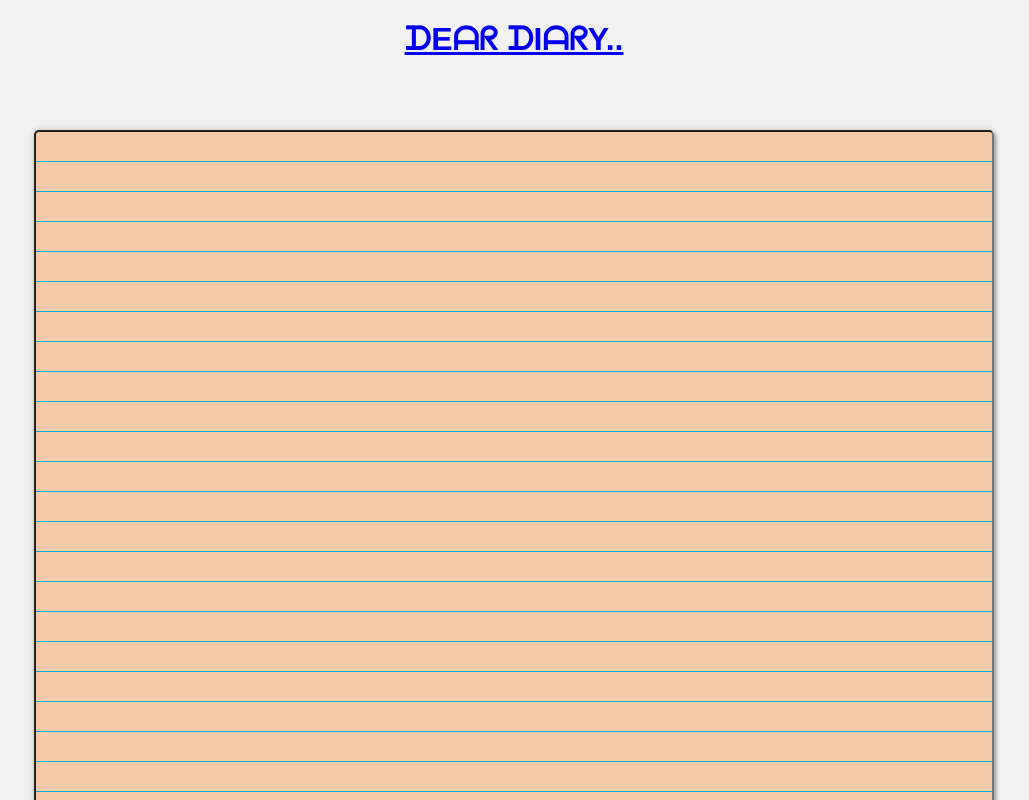
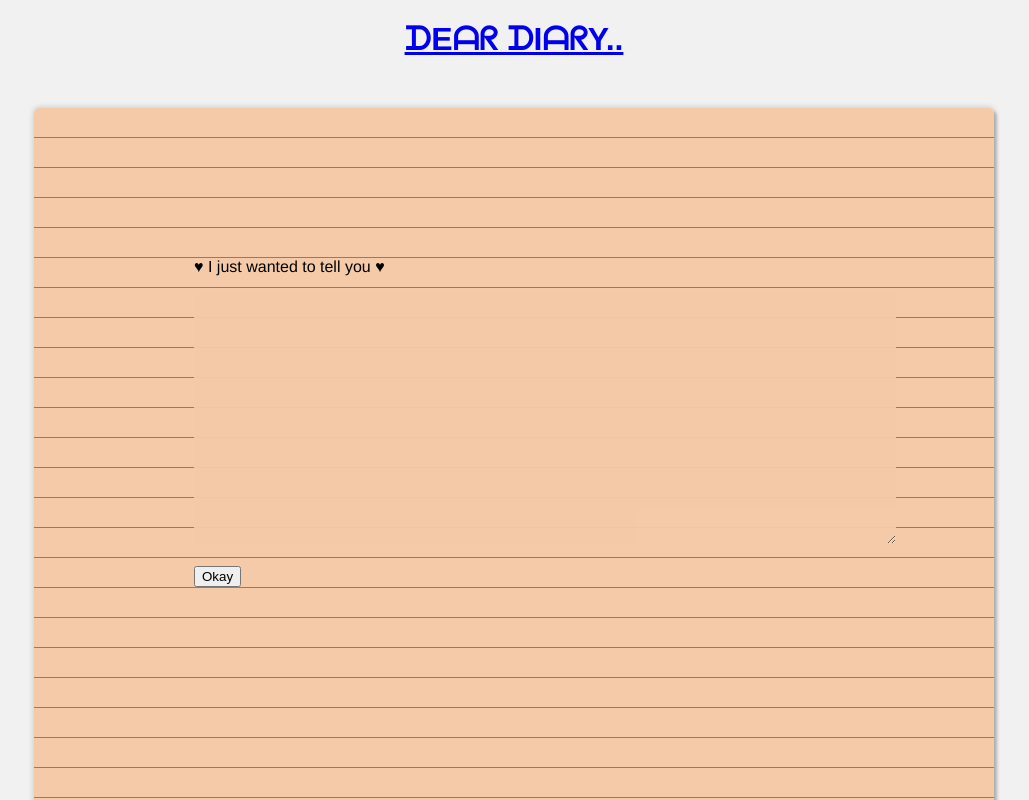
Before and after one commit to amcmullen9291/DearDiary, a React (Create React App) app in the folder frontend/: page /Entry in a window 1280 px wide. Shown: the top 800 px of the page, without its empty margins (126-1155 px from the left). Built offline with nearby package versions, Linux system fonts and the light colour scheme; the HTML template or start-up script is replaced by a standard one.

Commit message:
added nameComponent. route back to Home. styled entry page

```diff
--- a/frontend/src/App.css
+++ b/frontend/src/App.css
@@ -61,10 +61,17 @@ Body {
 	box-shadow:3px 3px 3px rgba(0,0,0,.2),0px 0px 6px rgba(0,0,0,.2);
   	}
 
-  .endnotes {
-	overflow:hidden;
-	  overflow-y:scroll;
-	  border-right-color:slategrey ;
-	  border-bottom:  lightslategrey;
-	  border-width: thick;
-  }
+.papers {
+	overflow-y:scroll;
+	overflow-wrap: anywhere;
+	line-height: 2;
+	width: 90%;
+	height: 250px;
+	opacity: 95%;
+	color: black;
+	text-decoration: none;
+	border: rgb(223, 25, 196);
+	background: #F5CAA8;
+	position: relative;
+
+}
--- a/frontend/src/Components/Entry.js
+++ b/frontend/src/Components/Entry.js
@@ -1,5 +1,6 @@
-import React, { Component } from 'react';
+import React from 'react';
 import { Link } from 'react-router-dom';
+import Name from './Name.js';
 class Home extends React.Component {
     render() {
       return (
@@ -7,11 +8,16 @@ class Home extends React.Component {
           <body>
         <div className="App">
         <center><h1 className="titleBanner"><Link to="/">ᗪEᗩᖇ ᗪIᗩᖇY..</Link></h1></center>
-        <center><form >
-            <input className="paper" name="content"></input>
-        </form></center>
-
-        <center><button class="myButton">Past Notes</button><button class="myButton">Something New</button></center>
+        <div className="paper">
+        <form className="paperss">
+            <lable>♥ I just wanted to tell you ♥</lable><br/>
+            <br/>
+            <textarea className="papers" name="content"></textarea><br/>
+            <br/>
+            <input type="submit" name="submit" value="Okay"></input>
+        </form>
+        </div>
+        <center><button class="myButton">Past Notes</button><button class="myButton"><Link to="/Home">B A C K H O M E</Link></button></center>
         </div>
         </body>
         </>
--- a/frontend/src/Components/Home.js
+++ b/frontend/src/Components/Home.js
@@ -1,4 +1,4 @@
-import React, { Component } from 'react';
+import React from 'react';
 import { Link } from 'react-router-dom';
 
 class Home extends React.Component {
```
Also changed, not shown: frontend/src/Components/Name.js (added).
